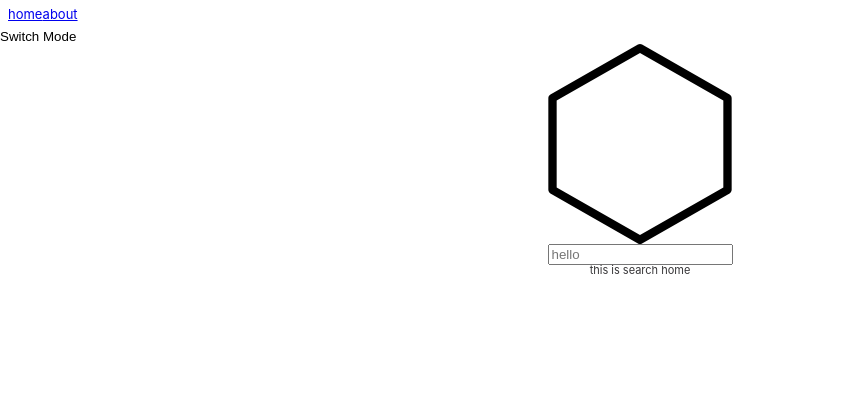
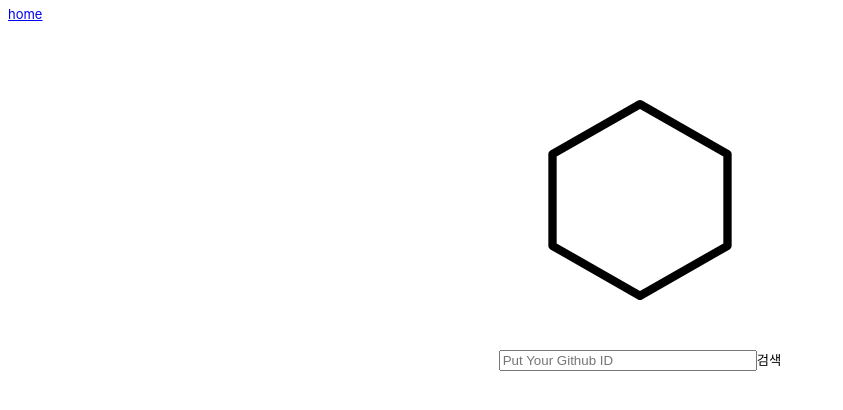
Before and after one commit to donghun149/last-dance-client, a Next.js app: page / in a window 1280 px wide. Shown: the top 410 px of the page, without its empty margins (0-843 px from the left). Built offline with nearby package versions, Linux system fonts and the light colour scheme.

Commit message:
feat: dynamic routing

```diff
--- a/package.json
+++ b/package.json
@@ -17,6 +17,7 @@
     "next": "13.0.3",
     "react": "18.2.0",
     "react-dom": "18.2.0",
+    "recoil": "^0.7.6",
     "styled-components": "^5.3.6",
     "styled-reset": "^4.4.2",
     "typescript": "4.9.3"
--- a/src/components/Header.tsx
+++ b/src/components/Header.tsx
@@ -7,9 +7,6 @@ export default function Header() {
             <nav>
                 <Link href="/">
                     home
-                </Link>
-                <Link href="/about">
-                    about
                 </Link>
             </nav>
         </HeaderWrapper>
@@ -23,5 +20,6 @@ const HeaderWrapper = styled.div`
   display: flex;
   box-sizing: border-box;
   width: 100%;
+  height: 50px;
   justify-content: space-between;
 `
--- a/src/components/SearchBox.tsx
+++ b/src/components/SearchBox.tsx
@@ -1,12 +1,42 @@
 import React from "react";
 import {ScriptProps} from "next/script";
+import styled from "styled-components";
+import {useRecoilState} from "recoil";
+import {idState} from "../states/states";
+import {useRouter} from "next/router";
 
 const SearchBox: React.FC<ScriptProps> = () => {
+    const [id, setID] = useRecoilState(idState)
+    const onChange = (e: React.ChangeEvent<HTMLInputElement>) => {
+        console.log(id);
+        setID(e.target.value);
+    };
+
+    const router = useRouter()
+    const onSubmit = () => {
+        console.log(id);
+        router.push(`/users/${id}`)
+    };
+
     return (
         <>
-            <input placeholder={"hello"}/>
+            <SearchBoxInput
+                placeholder={"Put Your Github ID"}
+                type="text"
+                value={id}
+                onChange={onChange}
+            />
+            <button
+                onClick={onSubmit}
+            >검색
+            </button>
         </>
     )
 }
 
 export default SearchBox
+
+const SearchBoxInput = styled.input`
+  max-width: 250px;
+  min-width: 250px;
+`
--- a/src/pages/_app.tsx
+++ b/src/pages/_app.tsx
@@ -4,6 +4,7 @@ import {darkTheme, GlobalStyle, lightTheme} from "../styles/global-style";
 import Header from "../components/Header";
 import {useState} from "react";
 import styled, {ThemeProvider} from "styled-components";
+import {RecoilRoot} from "recoil";
 
 const App: NextComponentType<AppContext, AppInitialProps, AppProps> = ({Component, pageProps}) => {
     const [isLightTheme, setIsLightTheme] = useState(true);
@@ -12,15 +13,17 @@ const App: NextComponentType<AppContext, AppInitialProps, AppProps> = ({Componen
     };
 
     return <>
+        <RecoilRoot>
         <ThemeProvider theme={isLightTheme ? lightTheme : darkTheme}>
             <GlobalStyle/>
             <Header/>
-            <button onClick={toggleTheme}>Switch Mode</button>
+            {/*<button onClick={toggleTheme}>Switch Mode</button>*/}
             <Layout>
                 <Component {...pageProps} />
             </Layout>
         </ThemeProvider>
         <GlobalStyle/>
+        </RecoilRoot>
     </>
 }
 
--- a/src/pages/about/index.tsx
+++ /dev/null
@@ -1,5 +0,0 @@
-const AboutPage = () => {
-    return "hello"
-}
-
-export default AboutPage
--- a/src/pages/index.tsx
+++ b/src/pages/index.tsx
@@ -1,5 +1,5 @@
 import SearchBox from "../components/SearchBox";
-import React from "react";
+import React, {useState} from "react";
 import HexagonalIcon from '../../public/svg/hexagonal.svg';
 import styled from "styled-components";
 
@@ -7,11 +7,12 @@ export default function HomePage() {
     return (
         <>
             <MainWrapper>
-                <HexagonalLogo>
+                <HomeLogo>
                     <HexagonalIcon/>
-                </HexagonalLogo>
-                <SearchBox/>
-                <div>this is search home</div>
+                </HomeLogo>
+                <HomeSearchBox>
+                    <SearchBox/>
+                </HomeSearchBox>
             </MainWrapper>
         </>
     )
@@ -28,7 +29,12 @@ const MainWrapper = styled.div`
   z-index: 1;
 `
 
-const HexagonalLogo = styled.div`
+const HomeLogo = styled.div`
   width: 200px;
   height: 200px;
+  padding-top: 50px;
 `
+
+const HomeSearchBox = styled.div`
+    padding-top: 50px;
+`
--- /dev/null
+++ b/src/states/states.ts
@@ -0,0 +1,8 @@
+import {atom} from "recoil";
+
+const idState = atom({
+    key: 'idState',
+    default: '',
+})
+
+export {idState};
--- a/src/styles/global-style.ts
+++ b/src/styles/global-style.ts
@@ -20,7 +20,6 @@ export const GlobalStyle = createGlobalStyle`
   ${reset}
   :focus {
     outline: none;
-    border: none;
   }
 
   ::-webkit-scrollbar {
```
Also changed, not shown: src/components/FormTodo.tsx (+38 -38 lines), src/pages/users/[id].tsx (added, +14 -0 lines), 1 other file (tests, documents, lock files or other folders).
